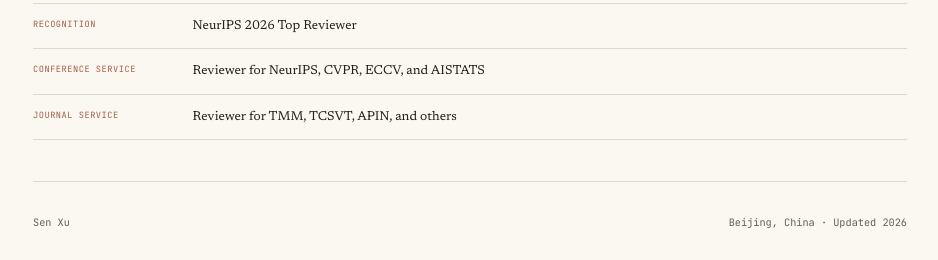
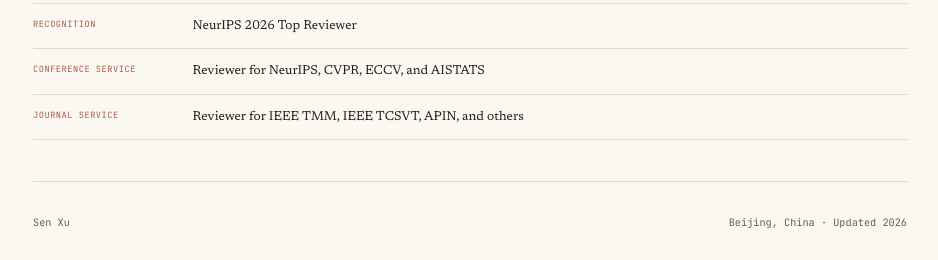
Before and after one commit to rookiie/rookiie.github.io, a Jekyll site: the page built from _pages/about.md, in a window 1280 px wide and 900 px high, scrolled down 737 px. Shown: the part 637-897 px from the top of the window, without its empty margins (170-1108 px from the left). Built offline with Jekyll 4.4.1, drawn with Linux system fonts in a browser that asks for light colours.

Commit message:
Update about.md

```diff
--- a/_pages/about.md
+++ b/_pages/about.md
@@ -133,7 +133,7 @@
     </li>
     <li>
       <span class="home-service-list__label">Journal Service</span>
-      <p>Reviewer for TMM, TCSVT, APIN, and others</p>
+      <p>Reviewer for IEEE TMM, IEEE TCSVT, APIN, and others</p>
     </li>
   </ul>
 </section>
```
